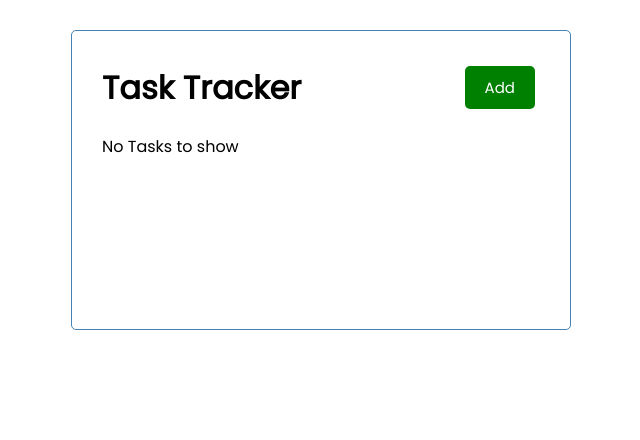
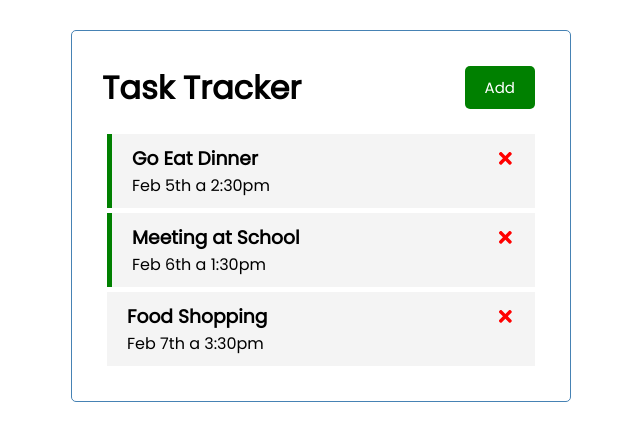
Before and after one commit to 47chen/React-Basic-Practice, a React (Create React App) app: page / in a window 1280 px wide. Shown: the top 440 px of the page, without its empty margins (319-959 px from the left). Built offline with nearby package versions, Linux system fonts and the light colour scheme; data requests are answered from the project's data file.

Commit message:
useEffect Hook and fetch tasks from server => getTask(func)+setTasks(state) and tasksFromServer(json response)

```diff
--- a/src/App.js
+++ b/src/App.js
@@ -1,11 +1,28 @@
 import Header from "./components/Header";
 import Tasks from "./components/Tasks";
 import AddTask from "./components/AddTask";
-import { useState } from "react";
+import { useState, useEffect } from "react";
 const App = () => {
   // putting into App becomes global state and then we can pass to our components
   const [showAddTask, setShowAddTask] = useState(false);
   const [tasks, setTasks] = useState([]);
+
+  useEffect(() => {
+    const getTasks = async () => {
+      const tasksFromServer = await fetchTasks(); // promise need async and await
+      // and now we have our fetchTasks we can store them into our Task state
+      setTasks(tasksFromServer);
+    };
+
+    getTasks();
+  }, []);
+
+  const fetchTasks = async () => {
+    const res = await fetch("http://localhost:3001/tasks");
+    const data = await res.json();
+
+    return data;
+  };
 
   // Add Task
   const addTask = (task) => {
```
